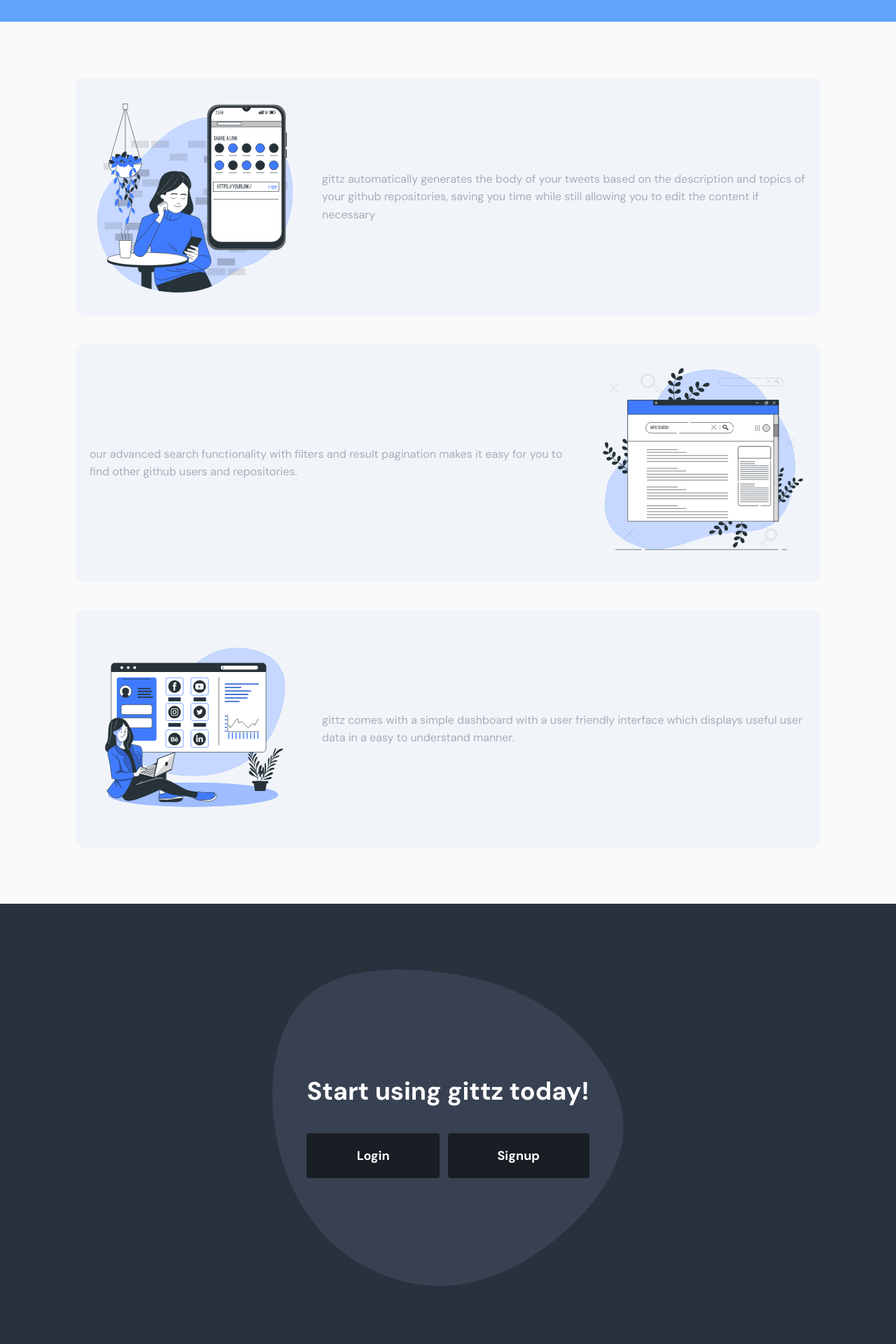
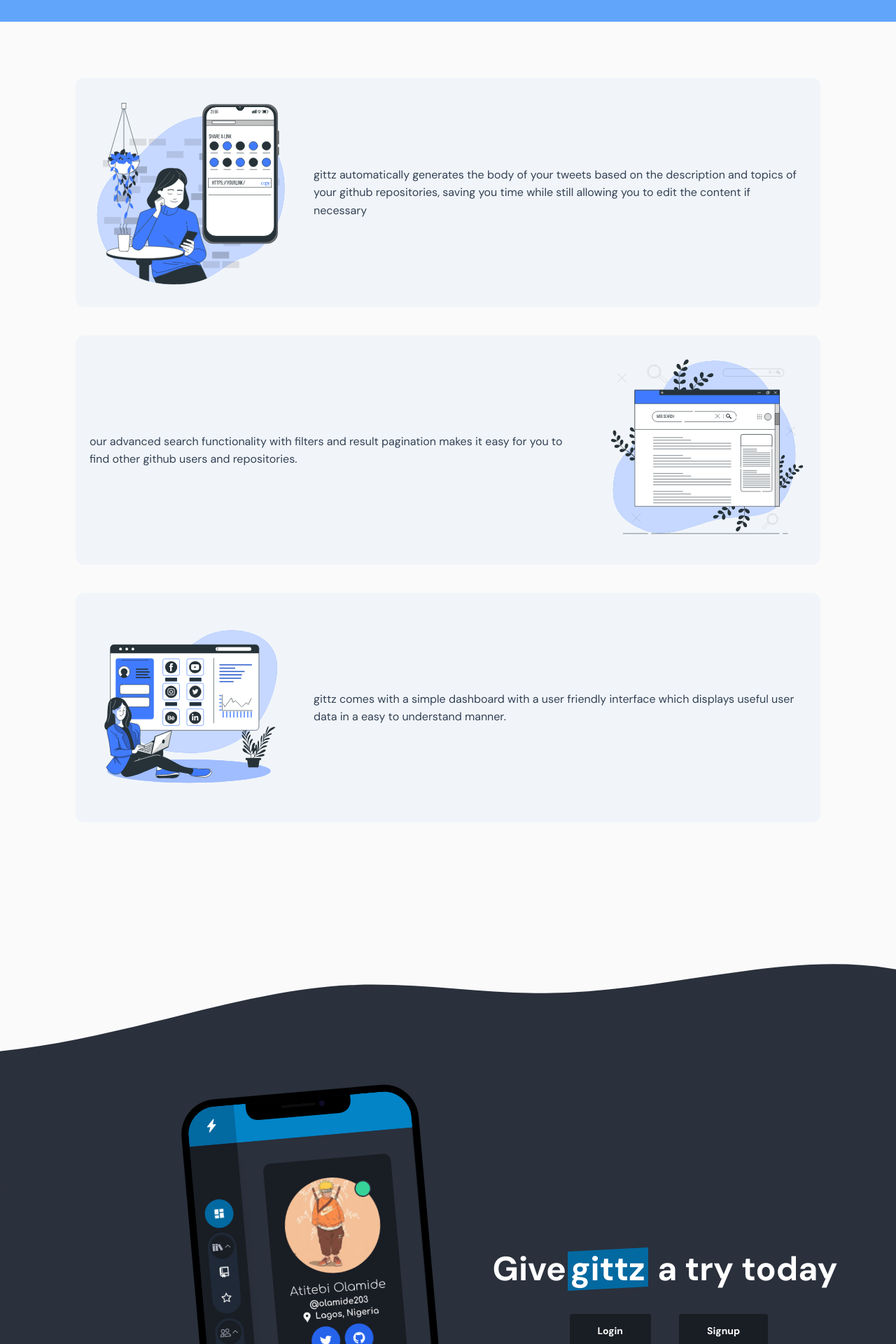
Before and after one commit to olamide203/gitsocial, a React (Vite) app in the folder packages/client/: page / in a window 1280 px wide. Shown: the part 1120-3040 px from the top of the page at 70% size. Built offline with nearby package versions, Linux system fonts and the light colour scheme; no server answers.

Commit message:
feat:add new section to landing page

```diff
--- a/packages/client/src/pages/LandingPage.jsx
+++ b/packages/client/src/pages/LandingPage.jsx
@@ -80,14 +80,14 @@
           </div>
         </div>
       </div>
-      <div className="bg-[#fafafa] px-10 py-20 w-full grid gap-10">
+      <div className="bg-[#fafafa] px-10 py-20 w-full grid gap-10 text-slate-700">
         <div className="grid bg-slate-100 p-5 rounded-xl justify-center max-w-6xl mx-auto">
           <div className="grid grid-cols-1 sm:grid-cols-auto max-w-5xl gap-8">
-            <div>
+            <div className="w-full">
               <img
                 src="/images/share-link.svg"
                 alt="hello"
-                className="max-h-96 w-full sm:w-72 md:w-full"
+                className="aspect-square max-h-96 w-full sm:w-72"
               />
             </div>
             <div className="justify-self-center self-center">
@@ -113,7 +113,7 @@
               <img
                 src="/images/search.svg"
                 alt=""
-                className="max-h-96 w-full sm:w-72 md:w-full"
+                className="max-h-96 w-full sm:w-72"
               />
             </div>
           </div>
@@ -124,7 +124,7 @@
               <img
                 src="/images/social-dashboard.svg"
                 alt=""
-                className="max-h-96 w-full sm:w-72 md:w-full"
+                className="max-h-96 h-full w-full sm:w-72"
               />
             </div>
             <div className="justify-self-center self-center">
@@ -137,26 +137,40 @@
           </div>
         </div>
       </div>
-      <div className="grid justify-center align-center bg-[url('/images/blob-3.svg')] aspect-square lg:aspect-[900/450] bg-center bg-no-repeat bg-contain relative text-white px-10 gap-10 max-w-full">
-        <div className="self-end">
-          <h3 className="font-bold md:text-4xl text-2xl sm:text-3xl h-auto ">
-            Start using gittz today!
+      <div className="bg-[url('/images/wave-dark.svg')] aspect-square lg:aspect-[2/1] bg-center bg-no-repeat bg-cover relative text-white px-10 gap-10 max-w-full -top-20 pt-96">
+        <div className="">
+          <div className=" grid grid-cols-1 md:grid-cols-2 justify-center align-center gap-10">
+            <div className="justify-self-end hide md:block">
+              <div class="mockup-phone border-none -rotate-[5deg]">
+                <div class="camera"></div>
+                <div class="display">
+                  <div class="artboard artboard-demo phone-1 bg-[url(/images/phone.png)] bg-contain"></div>
+                </div>
+              </div>
+            </div>
+            <div className="grid grid-cols-2 gap-10">
+              <h3 className="font-bold md:text-5xl text-2xl sm:text-3xl justify-self-center md:self-end col-span-2">
+                Give
+                <span className="relative z-30 inline-block before:absolute before:bg-sky-700 before:block before:-inset-1 before:skew-y-[-3deg] mx-1.5">
+                  <span className="relative">gittz</span>
+                </span>{" "}
+                a try today
               </h3>
-        </div>
-        <div className=" grid grid-cols-2 justify-center align-center">
+
               <NavLink
                 to={"/login"}
-            className="capitalize btn btn-lg mr-3 text-white border-none px-10 rounded"
+                className="capitalize btn btn-md w-max text-white border-none px-10 rounded justify-self-end"
               >
                 Login
               </NavLink>
-
               <NavLink
                 to={"/signup"}
-            className="capitalize btn btn-lg text-white border-none rounded"
+                className="capitalize btn btn-md w-max px-10 text-white border-none rounded"
               >
                 Signup
               </NavLink>
+            </div>
+          </div>
         </div>
       </div>
     </div>
--- a/packages/client/tailwind.config.js
+++ b/packages/client/tailwind.config.js
@@ -17,6 +17,9 @@
         "auto-fill-2": "repeat(auto-fill, minmax(200px, 1fr))",
         "auto-fit": "repeat(auto-fit, minmax(200px, 1fr))",
         "auto-fit-2": "repeat(auto-fit, minmax(400px, 1fr))",
+      },
+      gridTemplateRows: {
+        "auto-2": "auto auto",
       },
       scale: {
         60: "0.6",
```
Also changed, not shown: packages/client/public/images/wave-dark.svg (added). Lines whose indentation alone changed are shown as unchanged.
